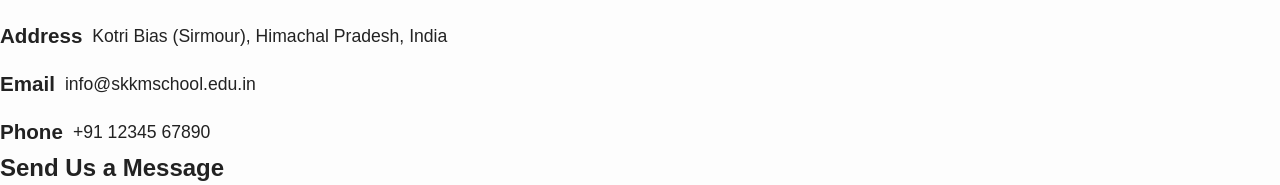
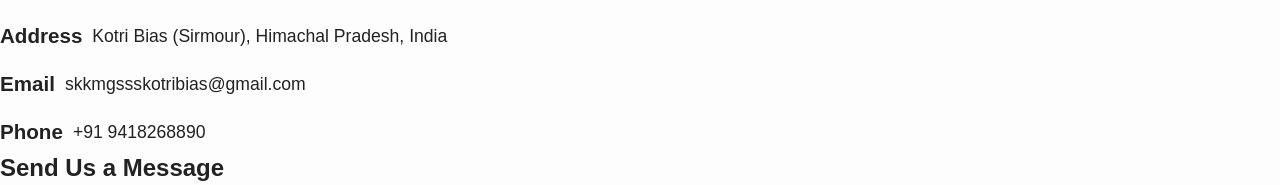
Before and after one commit to pranav064/pranav064.github.io, a plain HTML site: page contact.html in a window 1280 px wide. Shown: the part 279-464 px from the top of the page. Drawn offline with Linux system fonts and the light colour scheme.

Commit message:
Update contact.html

```diff
--- a/contact.html
+++ b/contact.html
@@ -41,11 +41,11 @@
     </div>
     <div class="info-card">
       <h3>Email</h3>
-      <p>info@skkmschool.edu.in</p>
+      <p>skkmgssskotribias@gmail.com</p>
     </div>
     <div class="info-card">
       <h3>Phone</h3>
-      <p>+91 12345 67890</p>
+      <p>+91 9418268890</p>
     </div>
   </section>
 
```
